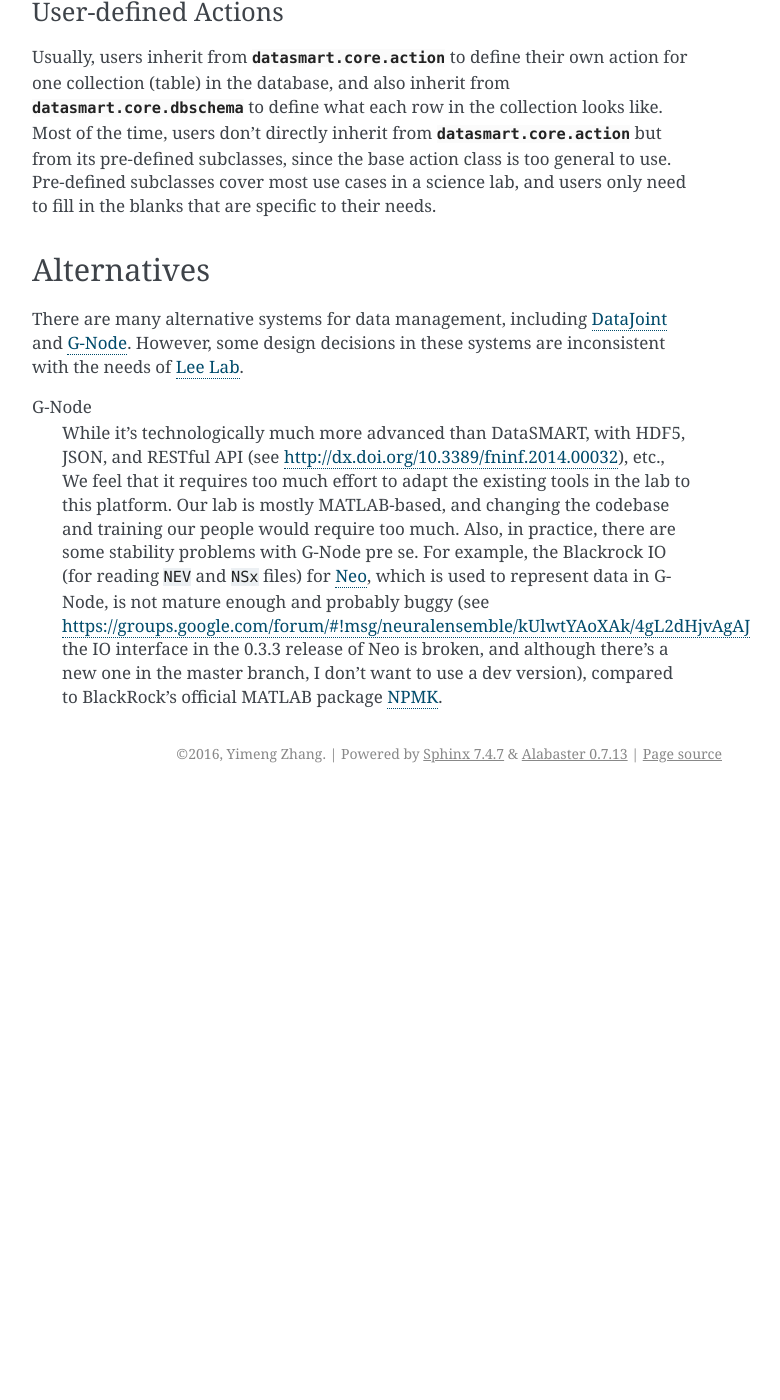
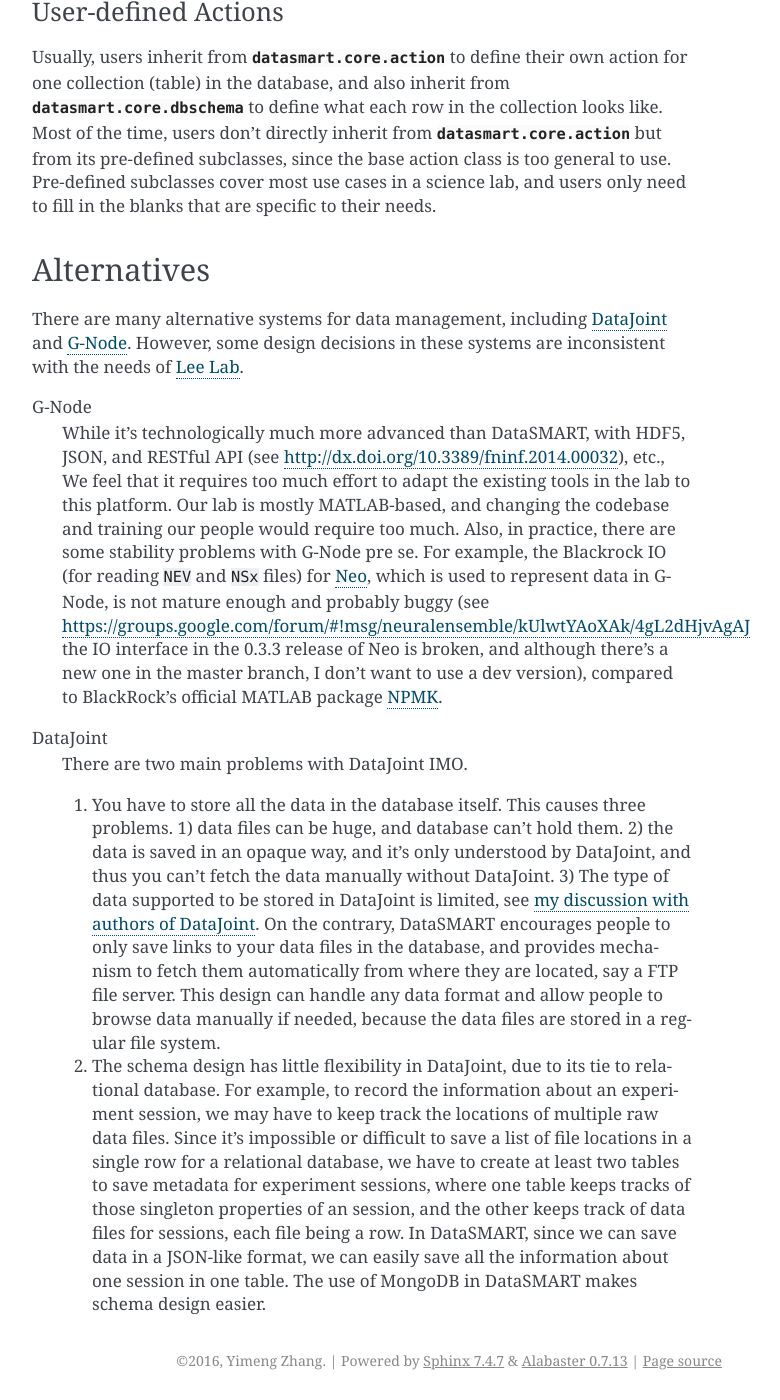
Before and after one commit to leelabcnbc/datasmart, a Sphinx documentation site: the page built from docs/user_guide/intro.rst, in a window 1280 px wide and 1400 px high, scrolled down 1106 px. Shown: the whole window, without its empty margins (388-1168 px from the left). Built offline with Sphinx 7.4.7, drawn with Linux system fonts in a browser that asks for light colours; before the commit the page ends 1899 px from its top, so only the background shows below that.

Commit message:
update intro

```diff
--- a/docs/user_guide/intro.rst
+++ b/docs/user_guide/intro.rst
@@ -78,6 +78,26 @@
     release of Neo is broken, and although there's a new one in the master branch, I don't want to use a dev version),
     compared to BlackRock's official MATLAB package `NPMK`_.
 
+DataJoint
+    There are two main problems with DataJoint IMO.
+
+    #. You have to store all the data in the database itself. This causes three problems. 1) data
+       files can be huge, and database can't hold them. 2) the data is saved in an opaque way, and it's only understood
+       by DataJoint, and thus you can't fetch the data manually without DataJoint. 3) The type of data supported to be
+       stored in DataJoint is limited, see
+       `my discussion with authors of DataJoint <https://github.com/datajoint/datajoint-matlab/issues/49/>`_.
+       On the contrary, DataSMART encourages people to only save links to your data files in the database, and provides
+       mechanism to fetch them automatically from where they are located, say a FTP file server.
+       This design can handle any data format and allow people to browse data manually if needed,
+       because the data files are stored in a regular file system.
+    #. The schema design has little flexibility in DataJoint, due to its tie to relational database. For example, to
+       record the information about an experiment session, we may have to keep track the locations of multiple raw data
+       files. Since it's impossible or difficult to save a list of file locations in a single row for a relational
+       database, we have to create at least two tables to save metadata for experiment sessions, where one table keeps
+       tracks of those singleton properties of an session, and the other keeps track of data files for sessions,
+       each file being a row. In DataSMART, since we can save data in a JSON-like format,
+       we can easily save all the information about one session in one table.
+       The use of MongoDB in DataSMART makes schema design easier.
 
 
 .. _Lee Lab: http://leelab.cnbc.cmu.edu
```
